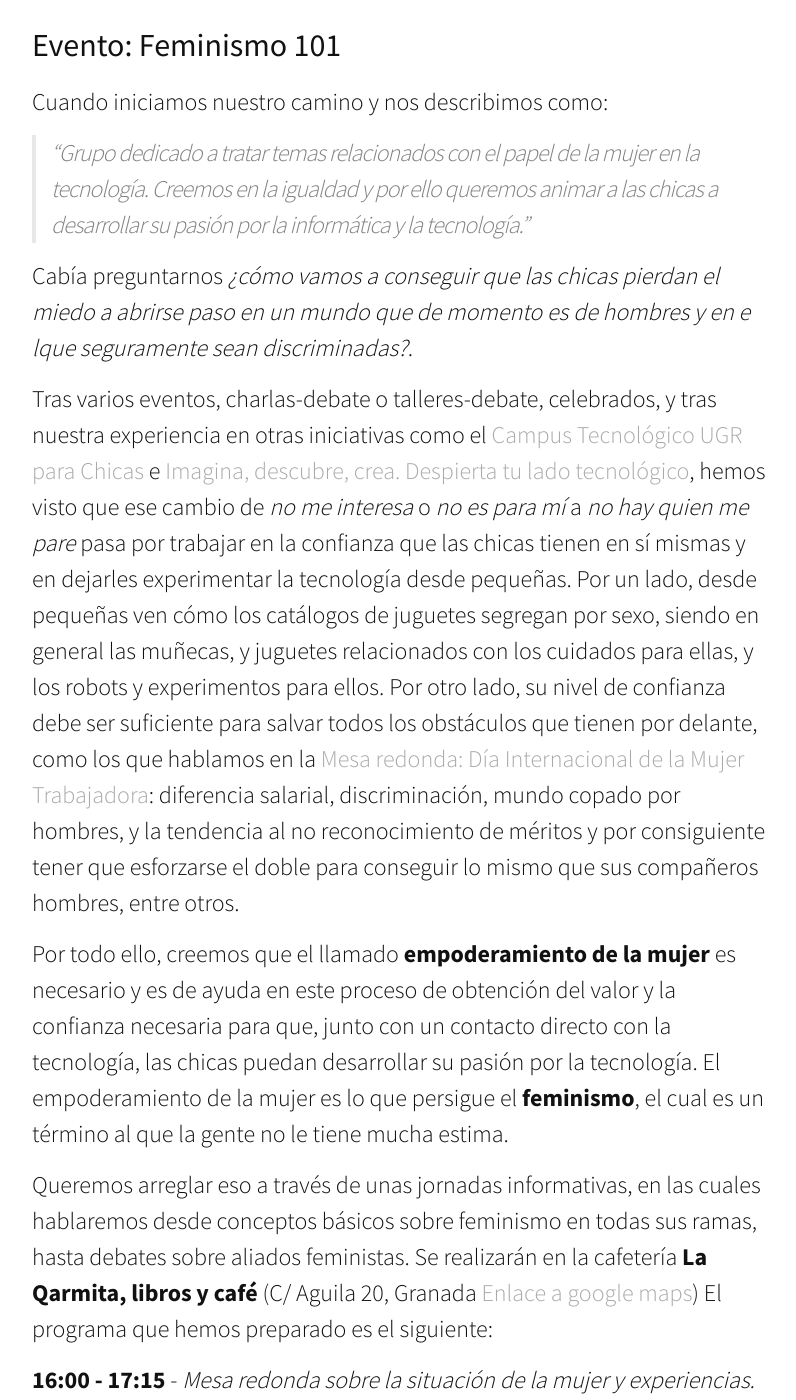
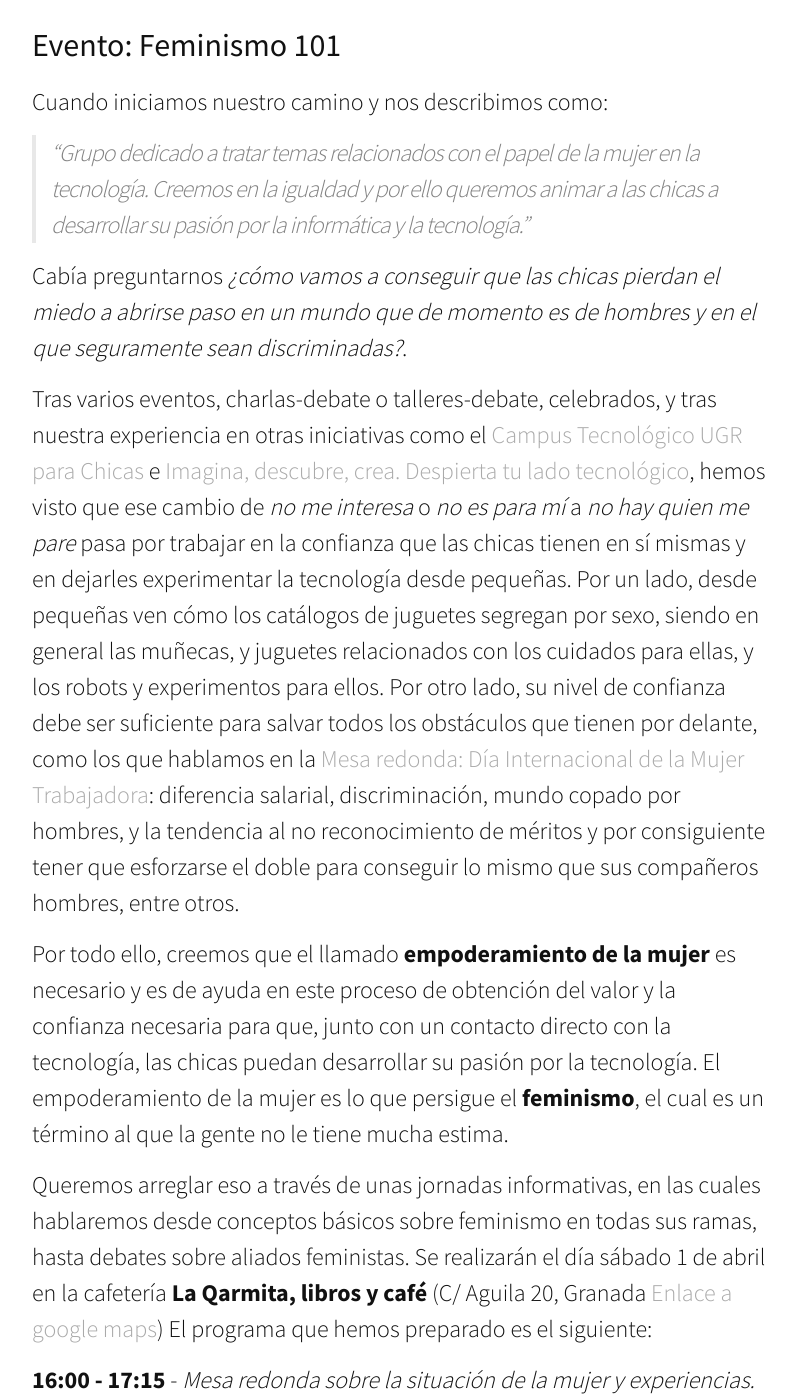
Before and after one commit to YesWeTech/yeswetech.github.io, a Jekyll site: the page built from _posts/2017-03-18-Feminismo-101.markdown, in a window 1280 px wide and 1400 px high, scrolled down 532 px. Shown: the whole window, without its empty margins (238-1034 px from the left). Built offline with Jekyll 4.4.1, drawn with Linux system fonts in a browser that asks for light colours; nearby versions of some CDN libraries.

Commit message:
Arreglando un par de fallillos

```diff
--- a/_posts/2017-03-18-Feminismo-101.markdown
+++ b/_posts/2017-03-18-Feminismo-101.markdown
@@ -12,13 +12,13 @@ Cuando iniciamos nuestro camino y nos describimos como:
 
 > "Grupo dedicado a tratar temas relacionados con el papel de la mujer en la tecnología. Creemos en la igualdad y por ello queremos animar a las chicas a desarrollar su pasión por la informática y la tecnología."
 
-Cabía preguntarnos _¿cómo vamos a conseguir que las chicas pierdan el miedo a abrirse paso en un mundo que de momento es de hombres y en e lque seguramente sean discriminadas?_.
+Cabía preguntarnos _¿cómo vamos a conseguir que las chicas pierdan el miedo a abrirse paso en un mundo que de momento es de hombres y en el que seguramente sean discriminadas?_.
 
 Tras varios eventos, charlas-debate o talleres-debate, celebrados, y tras nuestra experiencia en otras iniciativas como el [Campus Tecnológico UGR para Chicas](http://sereingeniera.ugr.es/) e [Imagina, descubre, crea. Despierta tu lado tecnológico](http://osl.ugr.es/imagina-descubre-crea/), hemos visto que ese cambio de _no me interesa_ o _no es para mí_ a _no hay quien me pare_ pasa por trabajar en la confianza que las chicas tienen en sí mismas y en dejarles experimentar la tecnología desde pequeñas. Por un lado, desde pequeñas ven cómo los catálogos de juguetes segregan por sexo, siendo en general las muñecas, y juguetes relacionados con los cuidados para ellas, y los robots y experimentos para ellos. Por otro lado, su nivel de confianza debe ser suficiente para salvar todos los obstáculos que tienen por delante, como los que hablamos en la [Mesa redonda: Día Internacional de la Mujer Trabajadora](https://www.meetup.com/es-ES/Granada-Geek/events/238139583/): diferencia salarial, discriminación, mundo copado por hombres, y la tendencia al no reconocimiento de méritos y por consiguiente tener que esforzarse el doble para conseguir lo mismo que sus compañeros hombres, entre otros.
 
 Por todo ello, creemos que el llamado __empoderamiento de la mujer__ es necesario y es de ayuda en este proceso de obtención del valor y la confianza necesaria para que, junto con un contacto directo con la tecnología, las chicas puedan desarrollar su pasión por la tecnología. El empoderamiento de la mujer es lo que persigue el __feminismo__, el cual es un término al que la gente no le tiene mucha estima.
 
-Queremos arreglar eso a través de unas jornadas informativas, en las cuales hablaremos desde conceptos básicos sobre feminismo en todas sus ramas, hasta debates sobre aliados feministas. Se realizarán en la cafetería __La Qarmita, libros y café__ (C/ Aguila 20, Granada [Enlace a google maps](https://goo.gl/maps/17gdHMnEqhT2))
+Queremos arreglar eso a través de unas jornadas informativas, en las cuales hablaremos desde conceptos básicos sobre feminismo en todas sus ramas, hasta debates sobre aliados feministas. Se realizarán el día sábado 1 de abril en la cafetería __La Qarmita, libros y café__ (C/ Aguila 20, Granada [Enlace a google maps](https://goo.gl/maps/17gdHMnEqhT2))
 El programa que hemos preparado es el siguiente:
 
 __16:00 - 17:15__ - _Mesa redonda sobre la situación de la mujer y experiencias._ Este será un __espacio no mixto y para transgénero__ donde se expondrán experiencias de discriminación en distintos entornos, y donde se ofrecerá apoyo y consejo.
```
